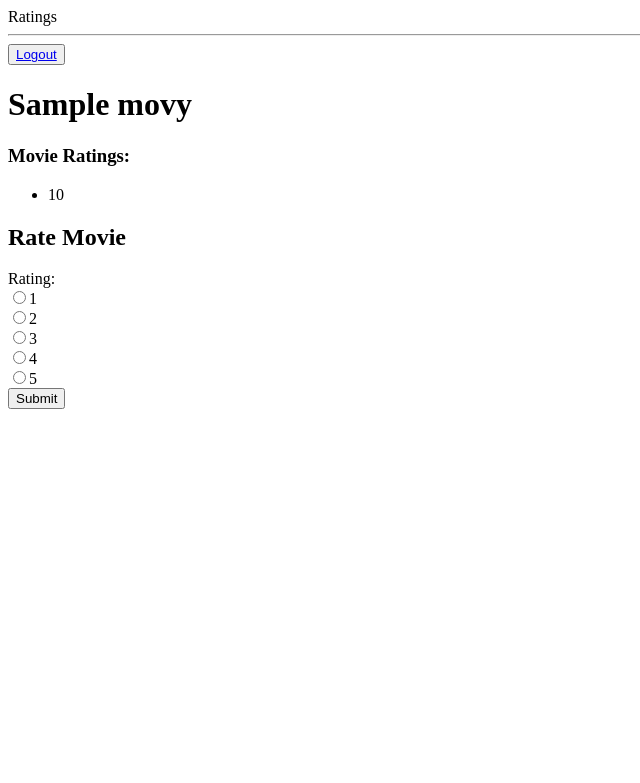
After one commit to laurenpritchett/ratings, a Flask app: page /movies/1 in a window 1280 px wide. The commit adds this page. Shown: the top 783 px of the page, without its empty margins (0-640 px from the left). Run offline with Flask 2, Linux system fonts and the light colour scheme; the visitor is signed in with stand-in values (Sample User, id 1); tables that the repository leaves empty hold one stand-in row (values such as "Sample post").

Commit message:
Login Logout button; Working on /rate-movie route

```diff
--- a/server.py
+++ b/server.py
@@ -92,22 +92,54 @@ def user_page(user_id):
         filter(Rating.user_id == user_id).\
         all()
 
-
     return render_template("user-profile.html",
                            current_user=current_user,
                            title_and_score=title_and_score,
                            )
+
 
 @app.route('/movies')
 def show_movies():
     """Show movies in database."""
 
     movies = Movie.query.all()
-    titles = [movie.title for movie in movies]
+    titles = sorted([(movie.title, movie.movie_id) for movie in movies])
 
     return render_template("movies.html", titles=titles)
 
 
+@app.route('/movies/<movie_id>')
+def show_movie_details(movie_id):
+    """Show movie details."""
+
+    ratings = Rating.query.filter(Rating.movie_id == movie_id).all()
+    scores = [rating.score for rating in ratings]
+    title = ratings[0].movie.title
+
+    return render_template('movie-details.html',
+                           scores=scores,
+                           title=title,
+                           )
+
+
+@app.route('/check-status')
+def check_status():
+    """Check if user is logged in"""
+
+    user_id = request.args.get('user_id')
+    print user_id, "!!!!!!!!!!!!!!!!!"
+
+    if user_id is None:
+        user_id = ""
+
+    return user_id
+
+
+@app.route('/rate_movie', methods=['POST'])
+def rate_movie():
+    """Provide new rating or change rating."""
+
+    pass
 
 
 if __name__ == "__main__":
--- a/templates/base.html
+++ b/templates/base.html
@@ -3,6 +3,7 @@
 <html>
 <head>
   <title>Ratings</title>
+  <script src="https://code.jquery.com/jquery.js"></script>
 </head>
 <body>
   Ratings
@@ -11,7 +12,11 @@
     {{ message }}
   {% endfor %}
 
-  <button id="logout-button">Logout</button>
+  {% if session['user_id'] %}
+    <button id="logout-button"><a href="/user-logout">Logout</a></button>
+  {% else %}
+    <button id="login-button"><a href="/user-login">Login</a></button>
+  {% endif %}
 
   {% block content %} Put your content here {% endblock %}
 
--- /dev/null
+++ b/templates/movie-details.html
@@ -0,0 +1,44 @@
+{% extends 'base.html' %}
+{% block content %}
+
+<h1>{{ title }}</h1>
+
+<section>
+  <h3>Movie Ratings:</h3>
+  <ul>
+    {% for score in scores %}
+    <li>{{ score }} </li>
+    {% endfor %}
+  </ul>
+</section>
+
+<section>
+  <h2>Rate Movie</h2>
+
+  <form id='rating-form' action='/rate_movie' method='POST'>
+    Rating:<br>
+    <input type='radio' id='rating' name='rating' value='1'>1<br>
+    <input type='radio' id='rating' name='rating' value='2'>2<br>
+    <input type='radio' id='rating' name='rating' value='3'>3<br>
+    <input type='radio' id='rating' name='rating' value='4'>4<br>
+    <input type='radio' id='rating' name='rating' value='5'>5<br>
+    <input type='submit'>
+  </form>
+</section>
+
+<script>
+
+  function submitRating (evt) {
+    evt.preventDefault();
+
+    var userRating = {
+      'rating': $("#rating").val()
+    }
+
+    $.post("")
+  }
+
+  $('#rating-form').on("submit", submitRating);
+</script>
+
+{% endblock %}
```
Also changed, not shown: static/js/jsNugs.js (added, +23 -0 lines), templates/movies.html (added, +17 -0 lines).
